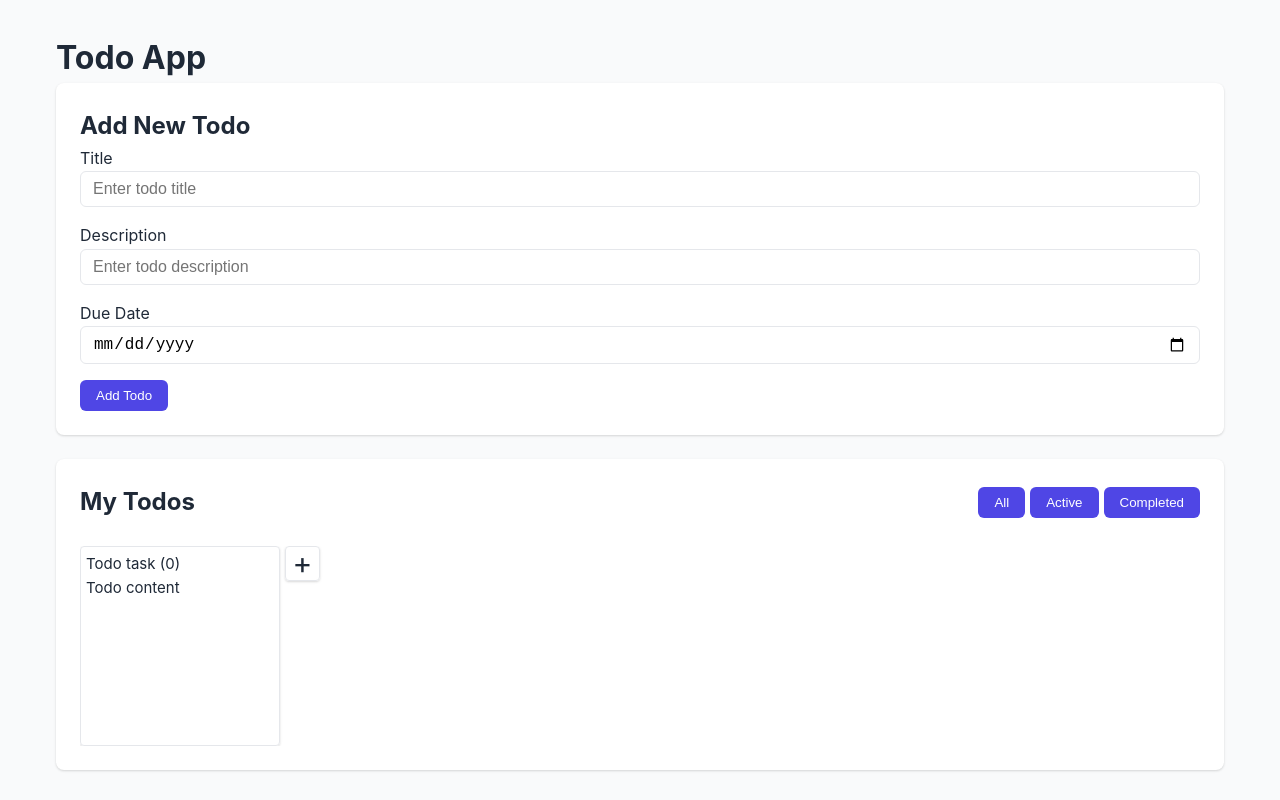
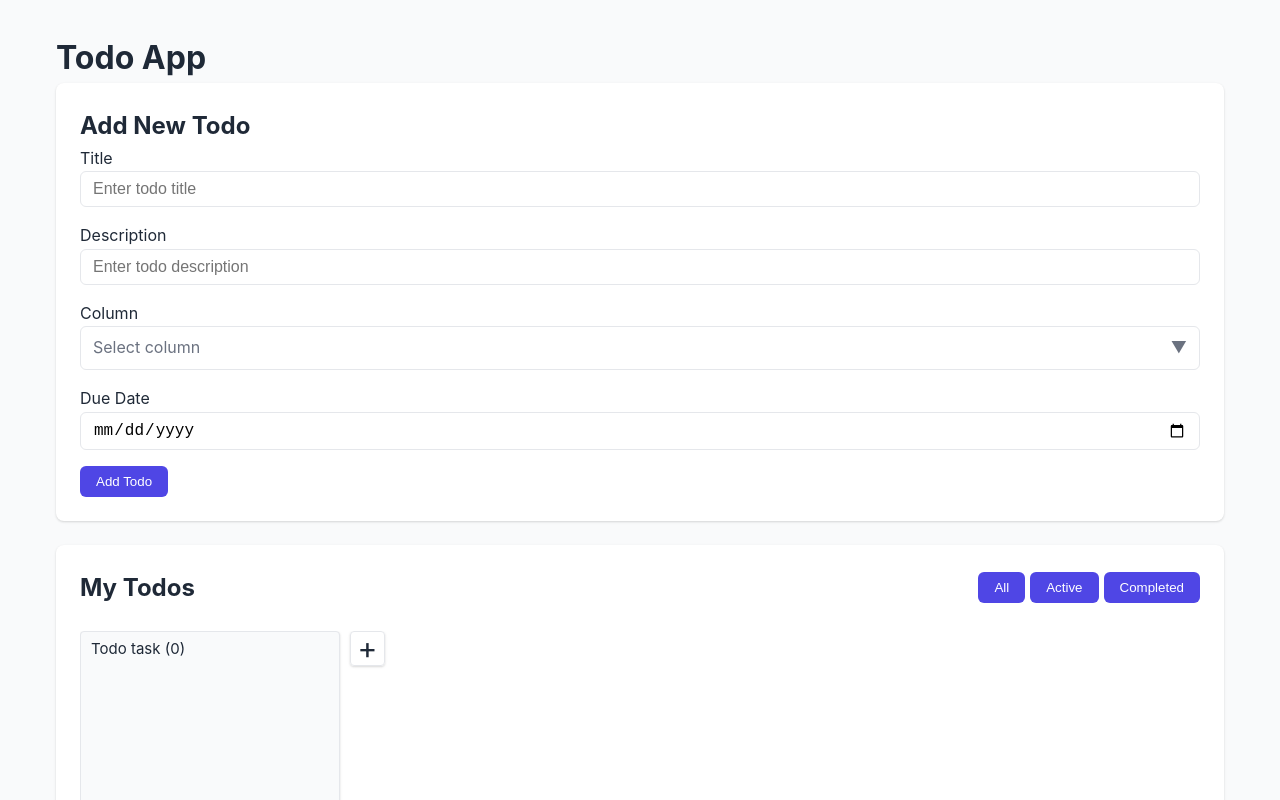
Before and after one commit to djol0/todo-app, a React (Vite) app: page / in a window 1280 px wide. Shown: the top 800 px of the page. Built offline with nearby package versions, Linux system fonts and the light colour scheme.

Commit message:
Deleting columns fixed, add/preview/remove tasks in column implemented

```diff
--- a/src/assets/main.css
+++ b/src/assets/main.css
@@ -11,6 +11,7 @@
   --border-color: #e5e7eb;
   --button-hover-color: #4f46e5;
   --colum-hover-color: #f9fafb;
+  --add-task-hover: #eaeaea;
 }
 
 * {
@@ -65,6 +66,8 @@ body {
 .btn-danger {
   background-color: var(--danger-color);
   color: white;
+  font-size: 10px;
+  padding: 0.5rem 0.5rem;
 }
 
 .btn-danger:hover {
@@ -91,6 +94,12 @@ body {
   align-items: center;
   padding: 0.75rem 0;
   border-bottom: 1px solid var(--border-color);
+  width: 230px;
+  background-color: var(--surface-color);
+  margin-bottom: 10px;
+  box-shadow: 0 1px 3px 0 rgba(0, 0, 0, 0.1), 0 1px 2px 0 rgba(0, 0, 0, 0.1);
+  padding-left: 3px;
+  padding-right: 3px;
 }
 
 .todo-item:last-child {
@@ -105,6 +114,12 @@ body {
 .todo-content {
   flex: 1;
   margin: 0 1rem;
+}
+
+.todo-header {
+  display: flex;
+  flex-direction: row;
+  justify-content: space-between;
 }
 
 .todo-actions {
@@ -134,27 +149,37 @@ body {
   display: flex;
   flex-direction: row;
   overflow-x: auto;
+  padding-bottom: 10px;
 }
 
 .column-container {
   border: 1px solid var(--border-color);
   border-radius: 0.25rem;
-  max-width: 250px;
-  min-width: 200px;
-  min-height: 200px;
+  max-width: 300px;
+  min-width: 260px;
+  height: 500px;
   font-size: 15px;
   color: var(--text-color);
   box-shadow: 0 1px 3px 0 rgba(0, 0, 0, 0.1), 0 1px 2px 0 rgba(0, 0, 0, 0.06);
   padding-top: 5px;
   padding-left: 5px;
   padding-right: 5px;
-  margin-right: 5px;
+  margin-right: 10px;
+  background-color: var(--background-color);
+  overflow-y: auto;
+  display: flex;
+  flex-direction: column;
+  align-items: center;
 }
 
 .column-header {
   display: flex;
   flex-direction: row;
   justify-content: space-between;
+  margin-bottom: 15px;
+  padding-left: 5px;
+  padding-right: 5px;
+  width: 100%;
 }
 
 .column-header-delete {
@@ -217,7 +242,6 @@ body {
   box-shadow: 0 1px 3px 0 rgba(0, 0, 0, 0.1), 0 1px 2px 0 rgba(0, 0, 0, 0.06);
   margin-right: 2px;
   color: var(--text-light-color);
-
 }
 
 .add-column-single-button:hover {
@@ -226,7 +250,7 @@ body {
 }
 
 .add-column-input {
-  width: 200px;
+  width: 250px;
   height: 35px;
   color: var(--text-light-color);
   padding-left: 5px;
@@ -237,3 +261,102 @@ body {
 .btn-margin-right {
   margin-right: 5px;
 }
+
+.add-task {
+  display: flex;
+  flex-direction: row;
+  align-items: center;
+  border-radius: 0.1rem;
+  padding-left: 5px;
+  cursor: pointer;
+}
+
+.add-task:hover {
+  background-color: var(--add-task-hover);
+}
+
+.select {
+  border: 1px solid var(--border-color);
+  border-radius: 0.375rem;
+  display: flex;
+  justify-content: space-between;
+  padding: 0.5rem 0.75rem;
+  font-size: 1rem;
+  color: var(--text-light-color);
+}
+
+.select:focus {
+  outline: none;
+  border-color: var(--primary-color);
+  box-shadow: 0 0 0 3px rgba(79, 70, 229, 0.2);
+}
+
+.dropdown-menu {
+  background: white;
+  border: 1px solid #d1d1d1;
+  box-shadow: 0 4px 6px rgba(0, 0, 0, 0.1);
+  border-radius: 0.375rem;
+}
+
+.dropdown-item {
+  padding: 0.5rem 0.75rem;
+  cursor: pointer;
+  list-style-type: none;
+}
+
+.dropdown-item:hover {
+  background-color: var(--primary-color);
+  color: white;
+  border-radius: 0.375rem;
+}
+
+.popup-delete {
+  position: fixed;
+  top: 0;
+  left: 0;
+  width: 100%;
+  height: 100%;
+  background: #00000080;
+  display: flex;
+  justify-content: center;
+  align-items: center;
+}
+
+.popup-delete-content {
+  padding: 20px;
+  border-radius: 8px;
+  text-align: center;
+  width: 40vw;
+  background-color: var(--background-color);
+  box-shadow: 0 1px 3px 0 rgba(0, 0, 0, 0.1), 0 1px 2px 0 rgba(0, 0, 0, 0.1);
+}
+
+@media (max-width: 768px) {
+  .popup-delete-content {
+    width: 80vw;
+  }
+}
+
+.popup-delete-buttons {
+  display: flex;
+  flex-direction: row;
+  justify-content: space-between;
+  margin-top: 30px;
+}
+
+.popup-delete-btn:hover {
+  background-color: var(--danger-color);
+  color: white;
+}
+
+.popup-cancel-btn:hover {
+  background-color: var(--add-task-hover);
+}
+
+.popup-p {
+  margin-bottom: 20px;
+}
+
+.error-border {
+  border-color: var(--danger-color);
+}
--- a/src/components/NewColumn.tsx
+++ b/src/components/NewColumn.tsx
@@ -4,7 +4,7 @@ import { useColumnStore } from "../store/todoStore";
 function NewColumn() {
     const columns = useColumnStore((state) => state.columns);
     const addColumn = useColumnStore((state) => state.addColumn);
-    const [newColumn, setNewColumn] = useState(false);
+    const [newColumn, setNewColumn] = useState<boolean>(false);
     const inputRef = useRef<HTMLInputElement>(null);
 
     const getNewId = (): number => {
--- /dev/null
+++ b/src/components/PopupDelete.tsx
@@ -0,0 +1,112 @@
+import { useEffect, useRef, useState } from "react";
+import { useColumnStore } from "../store/todoStore";
+import { useTodoStore } from "../store/todoStore";
+
+interface PopupDeleteProps {
+    close: () => void;
+    id: number;
+}
+
+function PopupDelete({ close, id }: PopupDeleteProps) {
+    const popupRef = useRef<HTMLDivElement | null>(null);
+    const columns = useColumnStore((state) => state.columns);
+    const [columnId, setColumnId] = useState<number>(0);
+    const [selected, setSelected] = useState<string>("Delete all tasks");
+    const [isOpen, setIsOpen] = useState(false);
+    const dropdownRef = useRef<HTMLDivElement>(null);
+
+    const deleteColumn = useColumnStore((state) => state.deleteColumn);
+    const deleteColumnTodos = useTodoStore((state) => state.deleteColumnTodos);
+    const moveTodosToColumn = useTodoStore((state) => state.moveTodosToColumn);
+
+    const filteredColumns = columns.filter((column) => column.id !== id);
+    const columnsSelect = [...filteredColumns, {title:"Delete all tasks", id: 0}];
+
+    const handleDelete = (): void => {
+        deleteColumn(id);
+        if(columnId === 0) {
+            deleteColumnTodos(id);
+        }
+        else {
+            moveTodosToColumn(id, columnId);
+        }
+    }
+
+    useEffect(() => {
+      const handleClickOutside = (event: MouseEvent) => {
+        if (popupRef.current && !popupRef.current.contains(event.target as Node)) {
+          close();
+        }
+      };
+      document.addEventListener("mousedown", handleClickOutside);
+      return () => {
+        document.removeEventListener("mousedown", handleClickOutside);
+      };
+    }, [close]);
+
+    return (
+        <div
+            className="popup-delete"
+        >
+            <div
+                ref={popupRef}
+                className="popup-delete-content"
+            >
+                <p className="popup-p">
+                    Do you really want to delete this column? If you proceed, you can either delete all tasks within this column or move them to another column. Please choose an option below.
+                </p>
+
+                <div
+                    ref={dropdownRef}
+                    className="form-group"
+                >
+                    <div
+                        className="select"
+                        onClick={() => setIsOpen(!isOpen)}
+                    >
+                        {selected}
+                        <span> ▼ </span>
+                    </div>
+
+                    {isOpen && (
+                        <ul
+                            className="dropdown-menu"
+                            // style={{ position: "absolute" }}
+                        >
+                        {columnsSelect.map((column) => (
+                            <li
+                            key={column.id}
+                            className="dropdown-item"
+                            onClick={() => {
+                                setSelected(column.title);
+                                setColumnId(column.id)
+                                setIsOpen(false);
+                            }}
+                            >
+                            {column.title}
+                            </li>
+                        ))}
+                        </ul>
+                    )}
+                </div>
+
+                <div className="popup-delete-buttons">
+                    <button
+                        className="btn popup-delete-btn"
+                        onClick={handleDelete}
+                    >
+                        Delete
+                    </button>
+                    <button
+                        className="btn popup-cancel-btn"
+                        onClick={close}
+                    >
+                        Cancel
+                    </button>
+                </div>
+            </div>
+        </div>
+    );
+}
+
+export default PopupDelete;
--- a/src/components/TodoColumn.tsx
+++ b/src/components/TodoColumn.tsx
@@ -1,21 +1,26 @@
 import { Todo } from "../types/todo";
 import { useColumnStore } from "../store/todoStore";
+import TodoItem from "./TodoItem";
+import { useState } from "react";
+import PopupDelete from "./PopupDelete";
 
 interface TodoColumnProps {
     title: string;
+    id: number;
     todos: Array<Todo>;
 }
 
-function TodoColumn({title, todos}: TodoColumnProps) {
+function TodoColumn({title, id, todos}: TodoColumnProps) {
+    const columns = useColumnStore((state) => state.columns);
+    const [showDeletePopup, setShowDeletePopup] = useState(false)
 
-    const columns = useColumnStore((state) => state.columns);
-    const deleteColumn = useColumnStore((state) => state.deleteColumn);
-
-    const handleDelete = () => {
+    const handleDelete = (): void => {
         if(columns.length > 1) {
-            deleteColumn(title)
+            setShowDeletePopup(true)
         }
     }
+
+    const handleClose = (): void => setShowDeletePopup(false)
 
     return (
         <div className="column-container">
@@ -30,9 +35,11 @@ function TodoColumn({title, todos}: TodoColumnProps) {
                 </div>}
             </div>
 
-            <div>
-                Todo content
-            </div>
+            {todos.map((todo) => (
+                <TodoItem key={todo.id} todo={todo}/>
+            ))}
+
+            {showDeletePopup && <PopupDelete close={handleClose} id={id}/>}
         </div>
     );
 }
--- a/src/components/TodoForm.tsx
+++ b/src/components/TodoForm.tsx
@@ -1,29 +1,60 @@
-import { useState } from "react";
+import { useEffect, useRef, useState } from "react";
 import { useTodoStore } from "../store/todoStore";
+import { useColumnStore } from "../store/todoStore";
 
 function TodoForm() {
   const addTodo = useTodoStore((state) => state.addTodo);
+  const columns = useColumnStore((state) => state.columns);
 
   const [title, setTitle] = useState("");
   const [description, setDescription] = useState("");
-  const [dueDate, setDueDate] = useState<string>();
+  const [dueDate, setDueDate] = useState<string>("");
+
+  const [columnId, setColumnId] = useState<number>(0)
+  const [selected, setSelected] = useState<string>("Select column");
+  const [isOpen, setIsOpen] = useState(false);
+  const dropdownRef = useRef<HTMLDivElement>(null);
+  const [error, setError] = useState(false)
+
+  const handleChangeDate = (e: React.ChangeEvent<HTMLInputElement>) => {
+    setDueDate(e.target.value);
+  };
 
   const handleSubmit = (e: React.FormEvent) => {
+    setError(false)
     e.preventDefault();
-    if (title.trim()) {
+    if (title.trim() && columnId > 0) {
       addTodo({
         id: Date.now().toString(),
         title: title,
         description,
         dueDate,
+        columnId: columnId,
         completed: false,
         createdAt: new Date(),
       });
       setTitle("");
       setDescription("");
-      setDueDate(undefined);
+      setDueDate("");
     }
+
+    if(columnId === 0) {
+      setError(true)
+    }
+
+    setSelected("Select column")
+    setColumnId(0)
   };
+
+  useEffect(() => {
+    const handleClickOutside = (event: MouseEvent) => {
+      if (dropdownRef.current && !dropdownRef.current.contains(event.target as Node)) {
+        setIsOpen(false);
+      }
+    };
+    document.addEventListener("mousedown", handleClickOutside);
+    return () => document.removeEventListener("mousedown", handleClickOutside);
+  }, []);
 
   return (
     <div>
@@ -52,6 +83,40 @@ function TodoForm() {
             placeholder="Enter todo description"
           />
         </div>
+        <div
+          ref={dropdownRef}
+          className={"form-group"}
+        >
+          <label htmlFor="description">Column</label>
+          <div
+            className={error ? "select error-border" : "select"}
+            onClick={() => setIsOpen(!isOpen)}
+          >
+            {selected}
+            <span> ▼ </span>
+          </div>
+
+          {isOpen && (
+            <ul
+              className="dropdown-menu"
+              // style={{ position: "absolute" }}
+            >
+              {columns.map((column) => (
+                <li
+                  key={column.id}
+                  className="dropdown-item"
+                  onClick={() => {
+                    setSelected(column.title);
+                    setColumnId(column.id)
+                    setIsOpen(false);
+                  }}
+                >
+                  {column.title}
+                </li>
+              ))}
+            </ul>
+          )}
+        </div>
         <div className="form-group">
           <label htmlFor="dueDate">Due Date</label>
           <input
@@ -59,7 +124,7 @@ function TodoForm() {
             id="dueDate"
             className="form-input"
             value={dueDate}
-            onChange={(e) => setDueDate(e.target.value)}
+            onChange={handleChangeDate}
           />
         </div>
         <button type="submit" className="btn btn-primary">
--- a/src/components/TodoItem.tsx
+++ b/src/components/TodoItem.tsx
@@ -23,7 +23,7 @@ function TodoItem({ todo }: TodoItemProps) {
         onChange={() => toggleTodo(todo.id)}
       />
       <div className="todo-content">
-        <h3>{todo.title}</h3>
+        <h4>{todo.title}</h4>
         {todo.description && <p>{todo.description}</p>}
         {todo.dueDate && (
           <p className="due-date">Due: {formatDate(todo.dueDate)}</p>
--- a/src/components/TodoList.tsx
+++ b/src/components/TodoList.tsx
@@ -1,8 +1,9 @@
-import { useState } from "react";
+import { useMemo, useState } from "react";
 import { useTodoStore } from "../store/todoStore";
 import { useColumnStore } from "../store/todoStore";
 import TodoColumn from "./TodoColumn";
 import NewColumn from "./NewColumn";
+import { Todo } from "../types/todo";
 
 function TodoList() {
   const columns = useColumnStore((state) => state.columns);
@@ -14,6 +15,22 @@ function TodoList() {
     if (filter === "completed") return todo.completed;
     return true;
   });
+
+  const groupedTodos = useMemo(() => {
+    const map = new Map<number, Todo[]>();
+
+    columns.forEach((column) => {
+      map.set(column.id, []);
+    });
+
+    filteredTodos.forEach((todo) => {
+      if (map.has(todo.columnId)) {
+        map.get(todo.columnId)?.push(todo);
+      }
+    });
+
+    return map;
+  }, [columns, filteredTodos]);
 
   return (
     <div>
@@ -40,32 +57,17 @@ function TodoList() {
 
       <div className="all-columns">
         {columns.map((column) => (
-          <TodoColumn key={column.id} title={column.title} todos={[]} />
+          <TodoColumn
+            key={column.id}
+            title={column.title}
+            id={column.id}
+            todos={groupedTodos.get(column.id) || []}
+          />
         ))}
-
         <NewColumn />
       </div>
-
-      {/* {filteredTodos.length === 0 ? (
-        <div className="empty-list">
-          <p>No todos found.</p>
-        </div>
-      ) : (
-        filteredTodos.map((todo) => <TodoItem key={todo.id} todo={todo} />)
-      )} */}
     </div>
   );
 }
 
 export default TodoList;
-
-// const styles = {
-//   emptyList: {
-//     textAlign: "center",
-//     padding: "1rem",
-//     color: "var(--text-light-color)",
-//   },
-//   headerButton: {
-//     marginLeft: "0.5rem",
-//   },
-// };
--- a/src/store/todoStore.ts
+++ b/src/store/todoStore.ts
@@ -6,12 +6,14 @@ interface TodoState {
   addTodo: (todo: Todo) => void;
   toggleTodo: (id: string) => void;
   deleteTodo: (id: string) => void;
+  deleteColumnTodos: (columnId: number) => void;
+  moveTodosToColumn: (oldColumnId: number, newColumnId: number) => void;
 }
 
 interface ColumnState {
   columns: Column[];
   addColumn: (column: Column) => void;
-  deleteColumn: (title: string) => void;
+  deleteColumn: (id: number) => void;
 }
 
 export const useTodoStore = create<TodoState>((set) => ({
@@ -27,13 +29,23 @@ export const useTodoStore = create<TodoState>((set) => ({
     set((state) => ({
       todos: state.todos.filter((todo) => todo.id !== id),
     })),
+  deleteColumnTodos: (columnId: number) =>
+    set((state) => ({
+      todos: state.todos.filter((todo) => todo.columnId !== columnId),
+    })),
+  moveTodosToColumn: (oldColumnId: number, newColumnId: number) =>
+    set((state) => ({
+      todos: state.todos.map((todo) =>
+        todo.columnId === oldColumnId ? { ...todo, columnId: newColumnId } : todo
+      ),
+    })),
 }));
 
 export const useColumnStore = create<ColumnState>((set) => ({
   columns: [{title: 'Todo task', id: 1}],
   addColumn: (column: Column) => set((state) => ({ columns: [...state.columns, column] })),
-  deleteColumn: (title: string) =>
+  deleteColumn: (id: number) =>
     set((state) => ({
-      columns: state.columns.filter((todo) => todo.title !== title),
+      columns: state.columns.filter((todo) => todo.id !== id),
     }))
 }));
```
